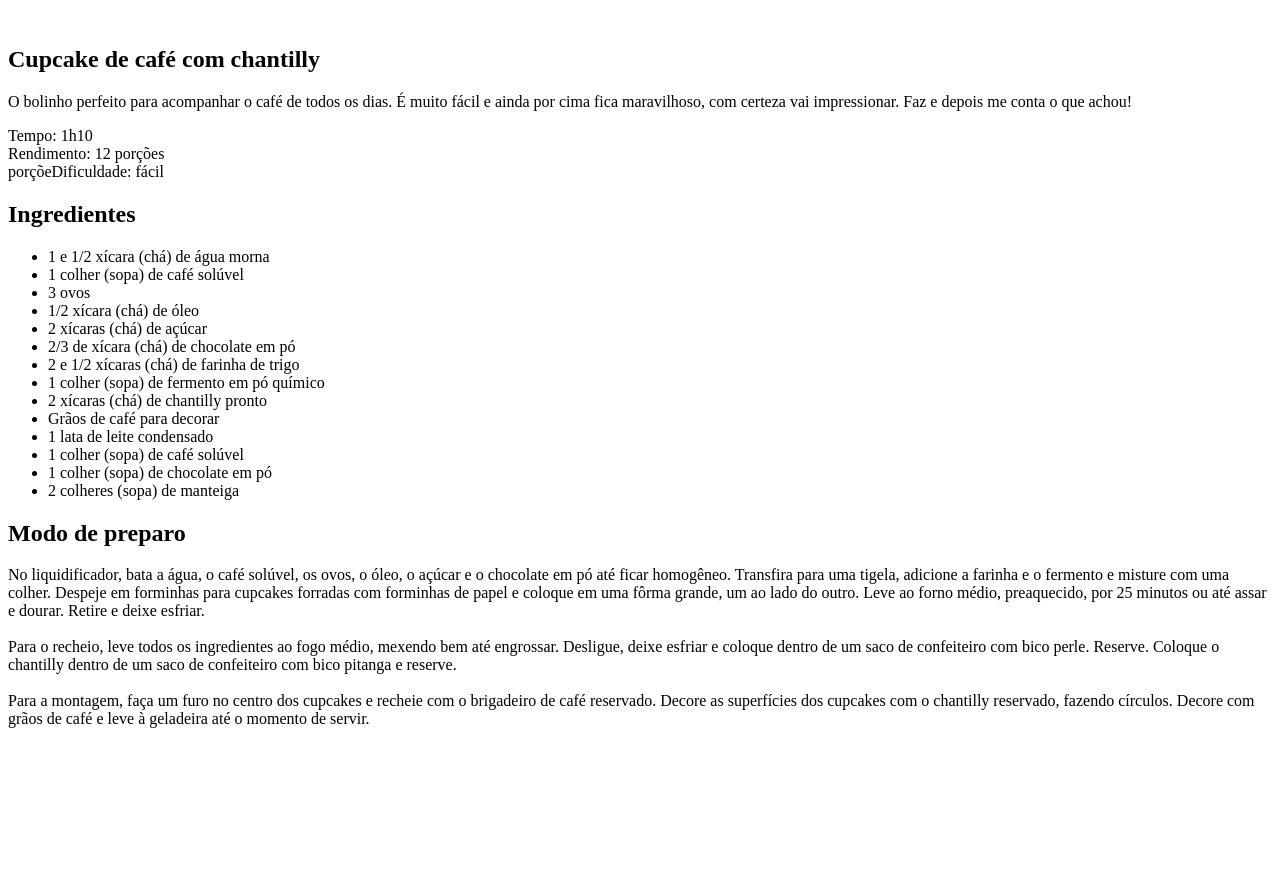
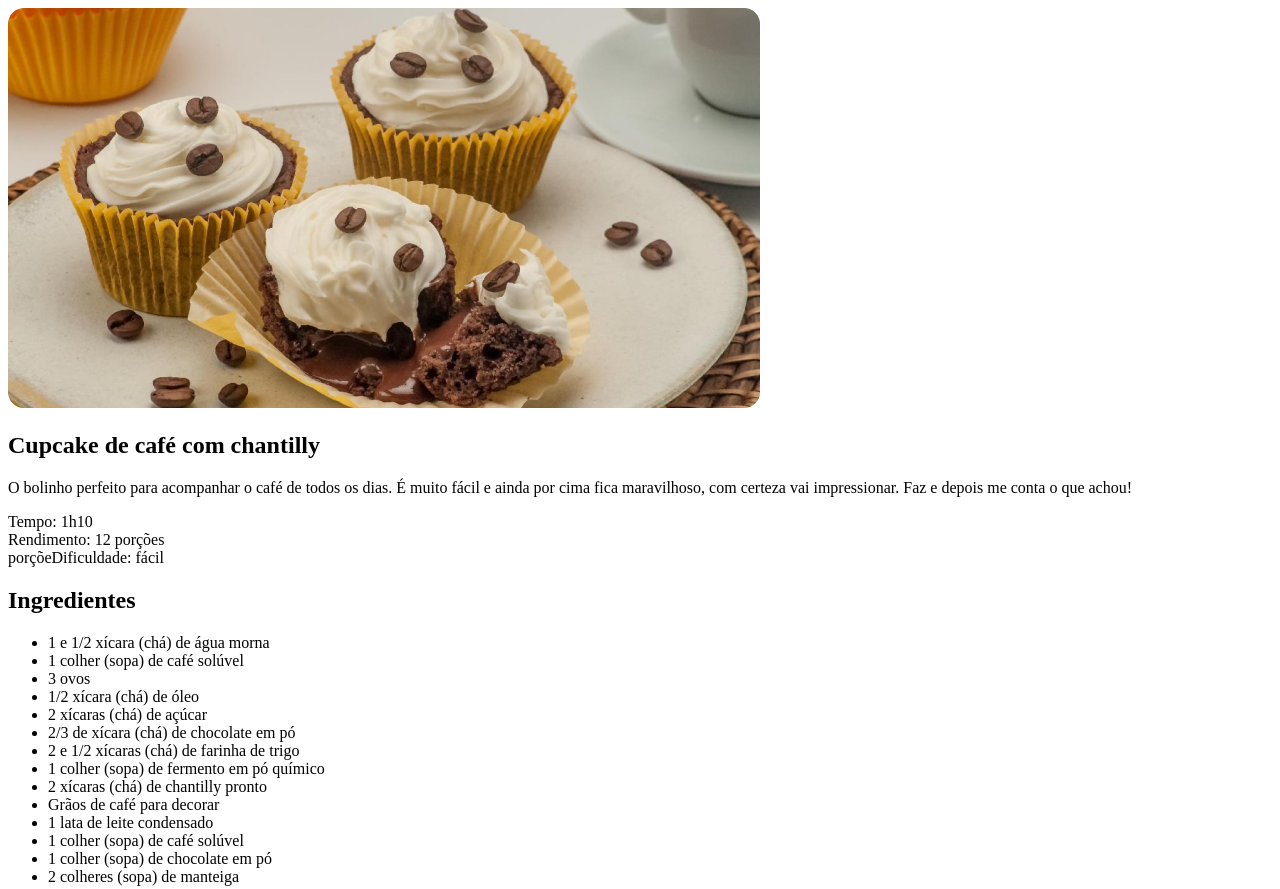
Before and after one commit to HigorCoding/Rockseat---WEB-DEVELOPER, a plain HTML site: page index.html in a window 1280 px wide. Shown: the top 889 px of the page. Before the commit the page ends 800 px from the top, so only its background shows below. Drawn offline with Linux system fonts and the light colour scheme.

Commit message:
Adicionando imagens

```diff
--- a/index.html
+++ b/index.html
@@ -4,10 +4,11 @@
     <meta charset="UTF-8">
     <meta name="viewport" content="width=device-width, initial-scale=1.0">
     <title>Página de receita</title>
+    <link rel="stylesheet" href="style.css">
 </head>
 <body>
     <div id="pag">
-        <img src="" alt="">
+        <img src="assets/main-image.png" alt="Imagem de um cupcakes com graos de cafe e um chantilly">
         <main>
             <section id="about"><h1> Cupcake de café com chantilly</h1>
             <p>O bolinho perfeito para acompanhar o café de todos os dias. É muito fácil e ainda por cima fica maravilhoso, com certeza vai impressionar. Faz e depois me conta o que achou!
--- a/style.css
+++ /dev/null
@@ -1,3 +0,0 @@
-body{
-    background-color: rgb(rgba(145, 59, 59, 0), green, blue);
-}
```
Also changed, not shown: assets/bg.jpg (added), assets/main-image.png (added), 1 other file.
